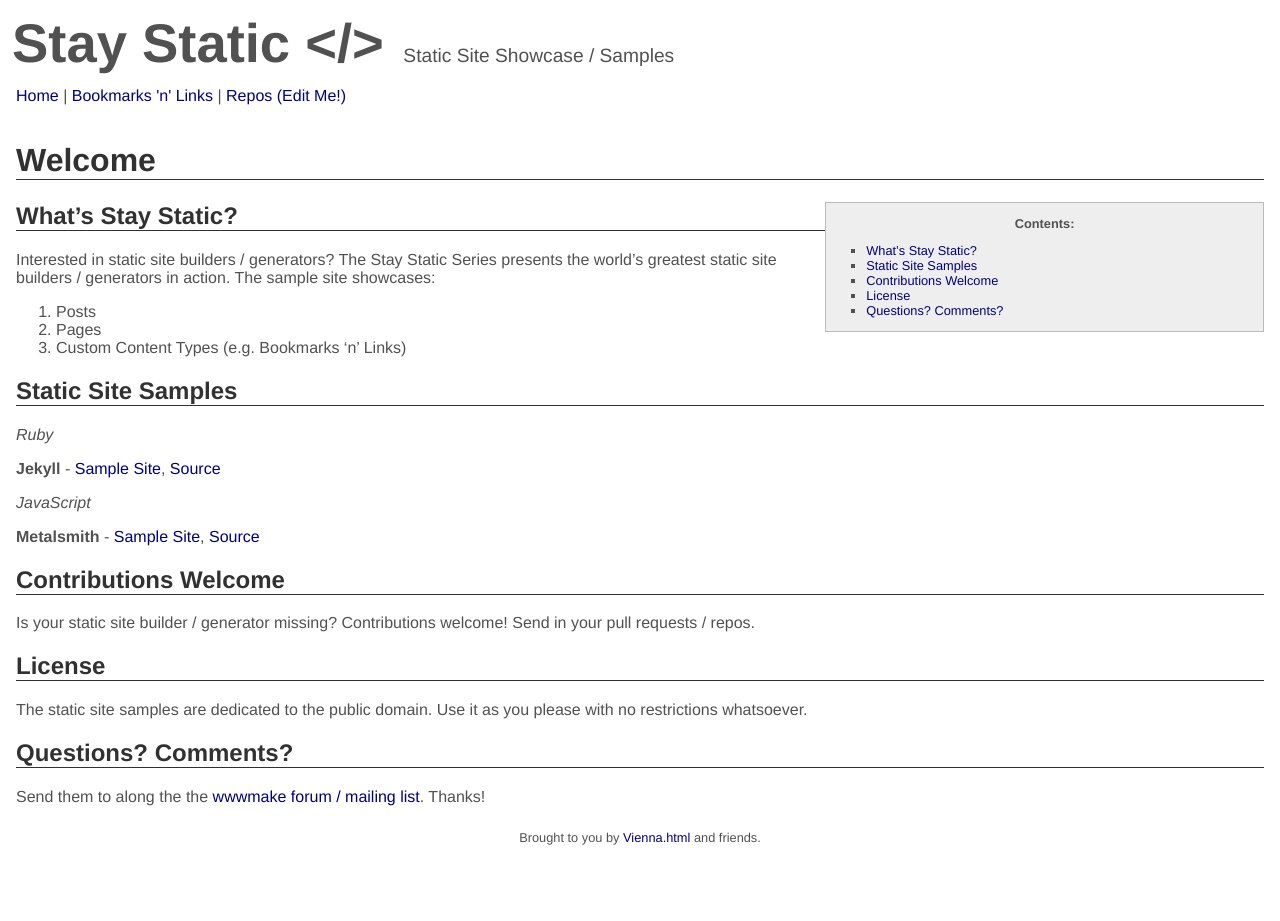
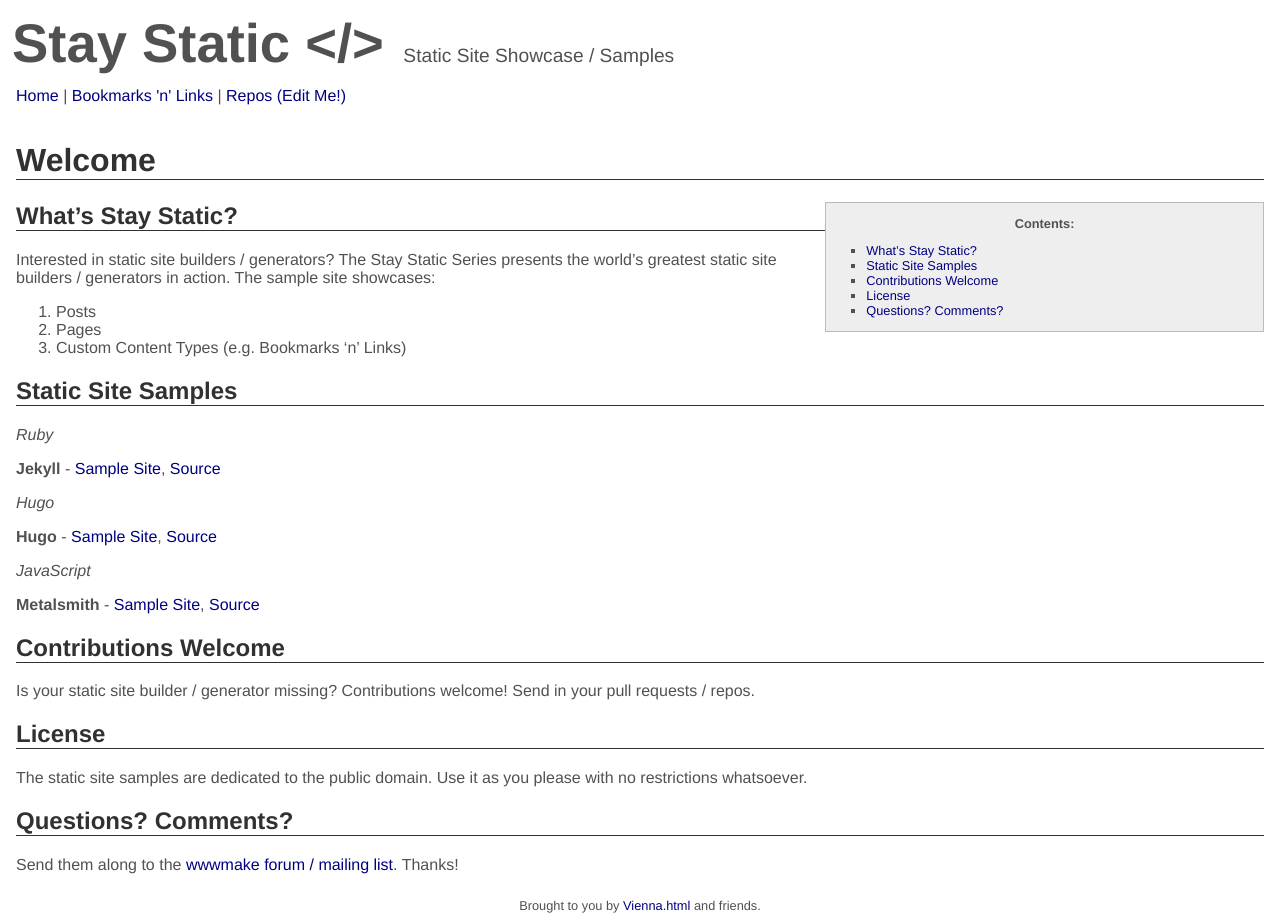
Before and after one commit to staystatic/staystatic.github.io, a Jekyll site: the page built from index.md, in a window 1280 px wide. Built offline with Jekyll 4.4.1, drawn with Linux system fonts in a browser that asks for light colours; before the commit the page ends 900 px from its top, so only the background shows below that.

Commit message:
add hugo

```diff
--- a/index.md
+++ b/index.md
@@ -34,6 +34,10 @@
 
 **Jekyll** - [Sample Site](http://staystatic.github.io/sites/jekyll), [Source](https://github.com/staystatic/jekyll)
 
+_Hugo_
+
+**Hugo** - [Sample Site](http://staystatic.github.io/sites/hugo), [Source](https://github.com/staystatic/hugo)
+
 _JavaScript_
 
 **Metalsmith** - [Sample Site](http://staystatic.github.io/sites/metalsmith), [Source](https://github.com/staystatic/metalsmith)
@@ -53,4 +57,4 @@
 
 ## Questions? Comments?   {#questions}
 
-Send them to along the the [wwwmake forum / mailing list](http://groups.google.com/group/wwwmake). Thanks!
+Send them along to the [wwwmake forum / mailing list](http://groups.google.com/group/wwwmake). Thanks!
```
